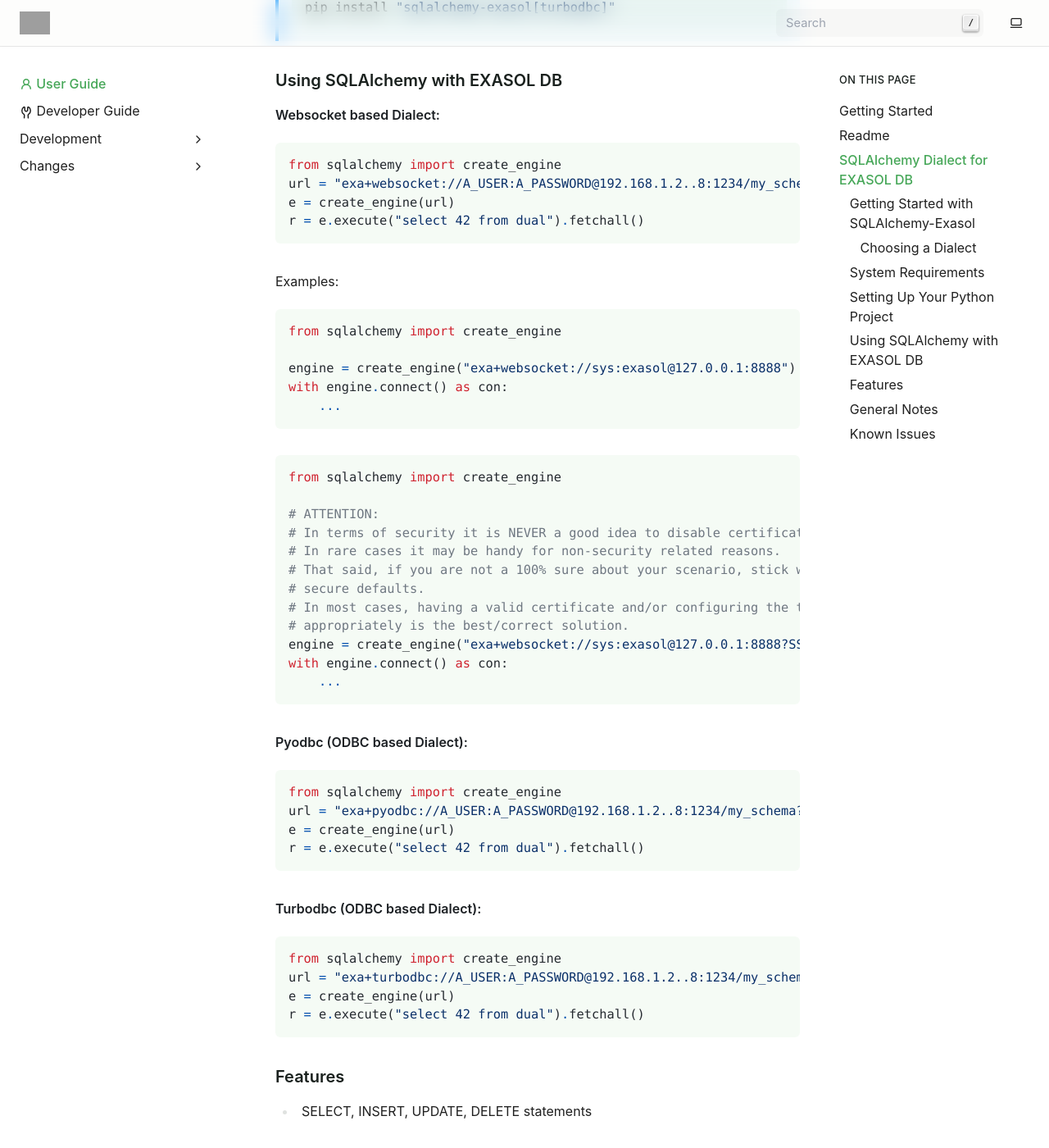
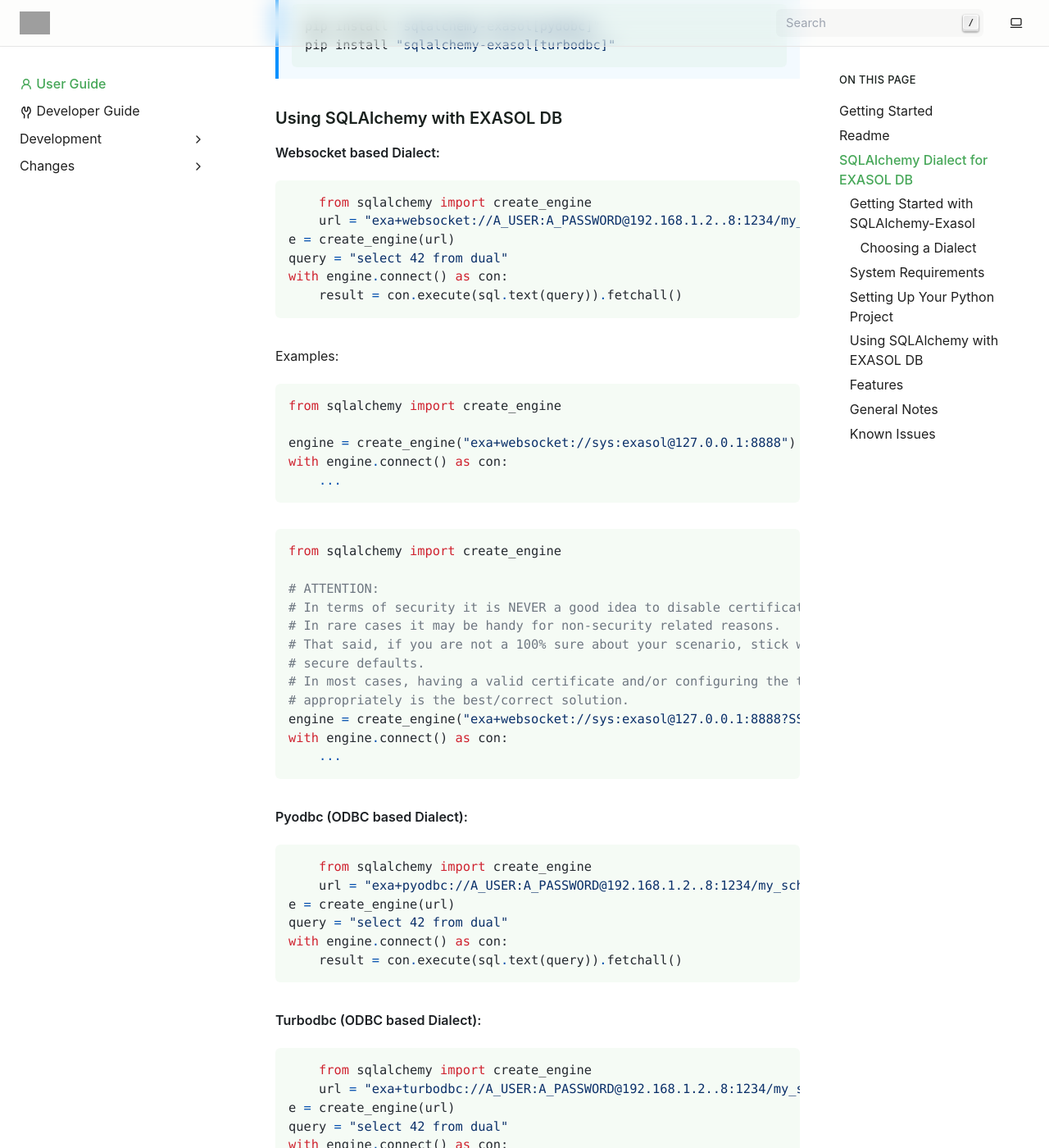
Before and after one commit to exasol/sqlalchemy-exasol, a Sphinx documentation site: the page built from doc/user_guide.rst, in a window 1280 px wide and 1400 px high, scrolled down 2107 px. Shown: the whole window at 82% size. Built offline with Sphinx 7.4.7, drawn with Linux system fonts in a browser that asks for light colours; pages that are not in the unit, such as notebooks, are missing from menus; some of the changed text lies outside the part shown; grey boxes are pictures that could not be loaded.

```diff
--- a/README.rst
+++ b/README.rst
@@ -97,8 +97,10 @@ Using SQLAlchemy with EXASOL DB
 
 	from sqlalchemy import create_engine
 	url = "exa+websocket://A_USER:A_PASSWORD@192.168.1.2..8:1234/my_schema?CONNECTIONLCALL=en_US.UTF-8"
-	e = create_engine(url)
-	r = e.execute("select 42 from dual").fetchall()
+    e = create_engine(url)
+    query = "select 42 from dual"
+    with engine.connect() as con:
+        result = con.execute(sql.text(query)).fetchall()
 
 Examples:
 
@@ -132,8 +134,10 @@ Examples:
 
 	from sqlalchemy import create_engine
 	url = "exa+pyodbc://A_USER:A_PASSWORD@192.168.1.2..8:1234/my_schema?CONNECTIONLCALL=en_US.UTF-8&driver=EXAODBC"
-	e = create_engine(url)
-	r = e.execute("select 42 from dual").fetchall()
+    e = create_engine(url)
+    query = "select 42 from dual"
+    with engine.connect() as con:
+        result = con.execute(sql.text(query)).fetchall()
 
 **Turbodbc (ODBC based Dialect):**
 
@@ -141,8 +145,10 @@ Examples:
 
 	from sqlalchemy import create_engine
 	url = "exa+turbodbc://A_USER:A_PASSWORD@192.168.1.2..8:1234/my_schema?CONNECTIONLCALL=en_US.UTF-8&driver=EXAODBC"
-	e = create_engine(url)
-	r = e.execute("select 42 from dual").fetchall()
+    e = create_engine(url)
+    query = "select 42 from dual"
+    with engine.connect() as con:
+        result = con.execute(sql.text(query)).fetchall()
 
 
 Features
--- a/doc/user_guide.rst
+++ b/doc/user_guide.rst
@@ -22,13 +22,15 @@ Getting Started
 
     .. code-block:: python
 
-        from sqlalchemy import create_engine
+        from sqlalchemy import create_engine, sql
         url = "exa+pyodbc://A_USER:A_PASSWORD@192.168.1.2..8:1234/my_schema?CONNECTIONLCALL=en_US.UTF-8&driver=EXAODBC"
         e = create_engine(url)
-        r = e.execute("select 42 from dual").fetchall()
+        query = "select 42 from dual"
+        with engine.connect() as con:
+            result = con.execute(sql.text(query)).fetchall()
 
 
-For more details on SQLAlchemy consult it's `documenation <https://docs.sqlalchemy.org/en/13/>`_.
+For more details on SQLAlchemy consult it's `documentation <https://docs.sqlalchemy.org/en/13/>`_.
 
 Readme
 ~~~~~~
```
